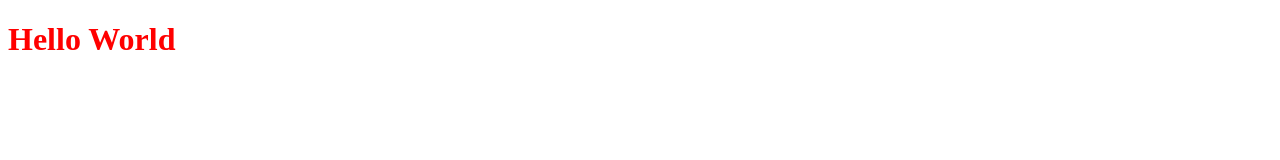
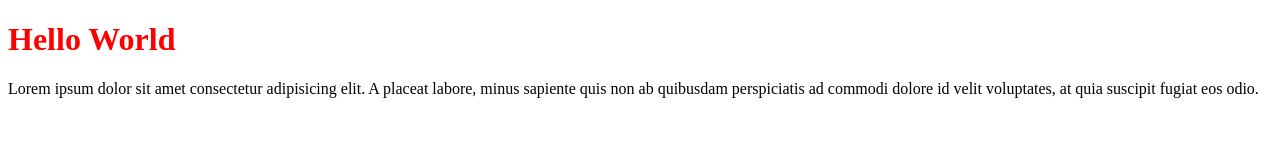
Before and after one commit to Wernod/git-practise, a plain HTML site: page index.html in a window 1280 px wide. Drawn offline with Linux system fonts and the light colour scheme.

Commit message:
index.html

```diff
--- a/index.html
+++ b/index.html
@@ -7,5 +7,7 @@
 </head>
 <body>
 <h1>Hello World</h1>
+<p>Lorem ipsum dolor sit amet consectetur adipisicing elit. A placeat labore, minus sapiente quis non ab quibusdam perspiciatis ad commodi dolore id velit voluptates, at quia suscipit fugiat eos odio.</p>
+<!-- git good -->
 </body>
 </html>
```
